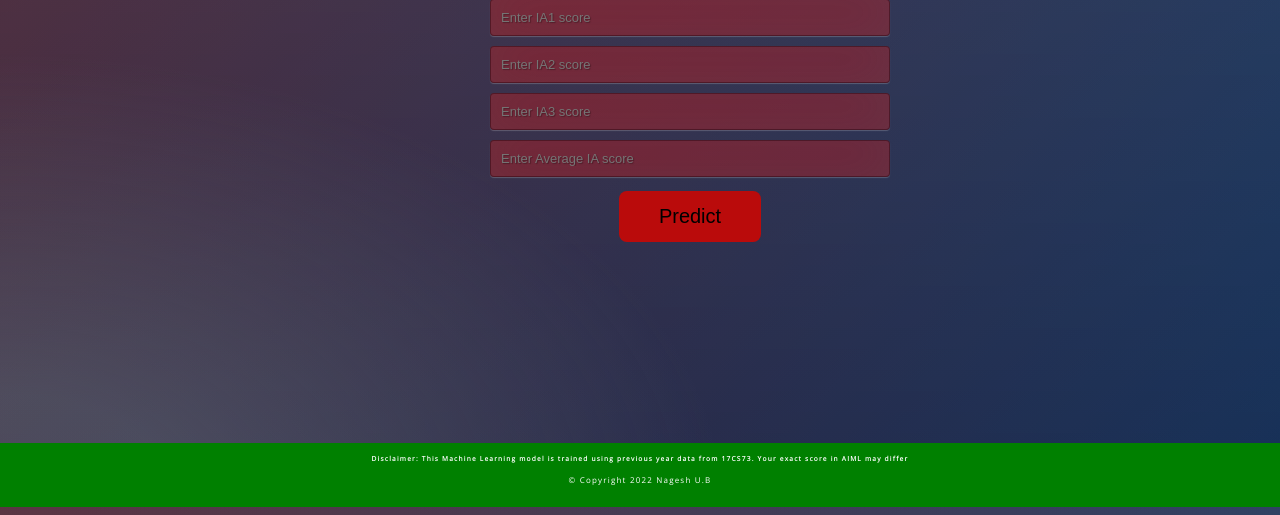
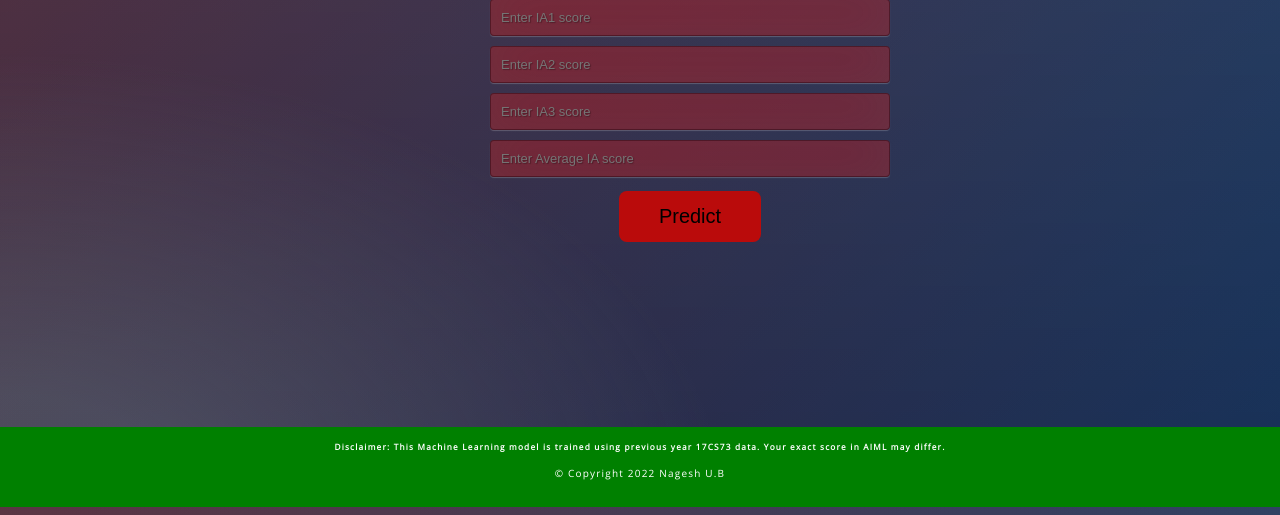
Before and after one commit to nageshub/ML_App, a Flask app: page / in a window 1280 px wide. Shown: the part 293-808 px from the top of the page. Run offline with Flask 2, Linux system fonts and the light colour scheme; parts of the project's set-up code (start-up, migrations or seed data) failed here and were passed over.

Commit message:
Add files via upload

```diff
--- a/templates/index.html
+++ b/templates/index.html
@@ -16,10 +16,10 @@
    left: 0;
    bottom: 0;
    width: 100%;
-   height: 8%;
+   height: 10%;
    background-color: green;
    color: white;
-   font-size: 8px;
+   font-size: 10px;
    text-align: center;
 }
 
@@ -47,14 +47,12 @@
 
         <button type="submit" class="btn">Predict</button>
     </form>
-
-   <br>
    <br>
    {{ prediction_text }}
  </div>
 
  <div class="footer">
-     <p> <h5> Disclaimer: This Machine Learning model is trained using previous year data from 17CS73. Your exact score in AIML may differ </h5> </p>
+     <p> <h5> Disclaimer: This Machine Learning model is trained using previous year 17CS73 data. Your exact score in AIML may differ. </h5> </p>
 
   <p>  &copy; Copyright 2022 Nagesh U.B </p>
 </div>
```
